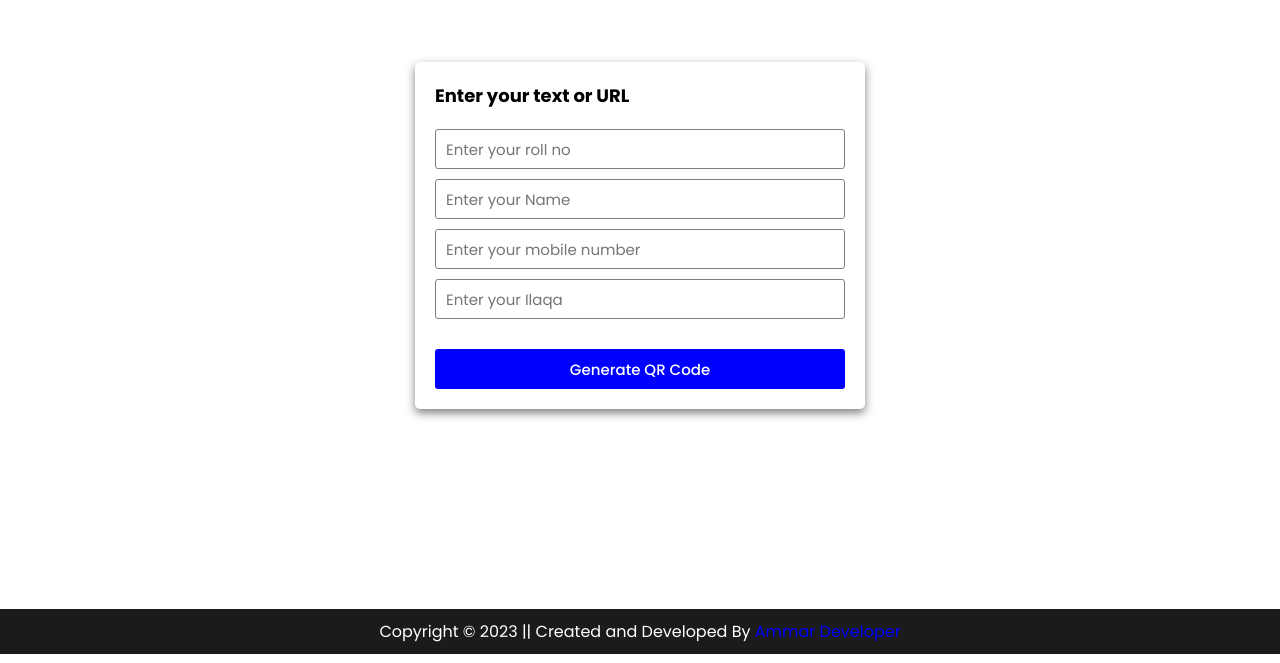
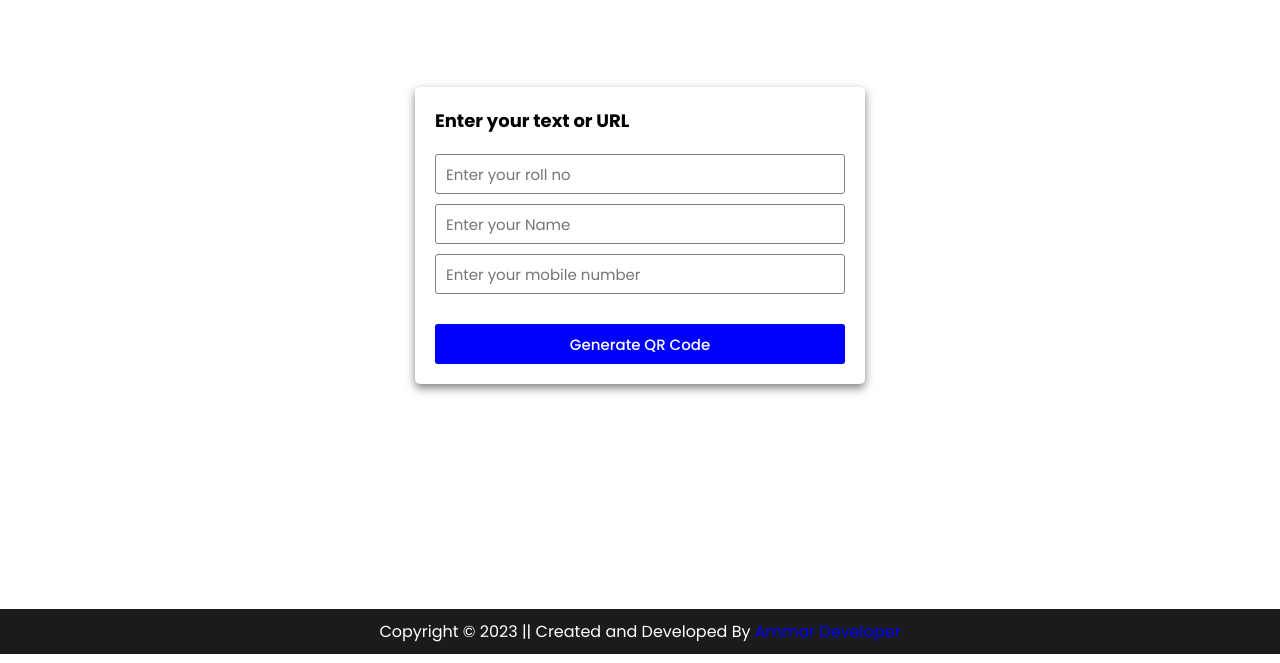
Before and after one commit to AmmarTheDeveloper/Qr-Code-Generator, a plain HTML site: page index.html in a window 1280 px wide. Shown: the part 137-800 px from the top of the page. Drawn offline with Linux system fonts and the light colour scheme.

Commit message:
Update index.html

```diff
--- a/index.html
+++ b/index.html
@@ -17,7 +17,7 @@
             <input type="number" id="roll-no" placeholder="Enter your roll no">
             <input type="text" id="name" placeholder="Enter your Name">
             <input type="number" id="number" placeholder="Enter your mobile number">
-            <input type="text" id="ilaqa" placeholder="Enter your Ilaqa">
+<!--             <input type="text" id="ilaqa" placeholder="Enter your Ilaqa"> -->
             <div class="img">
                 <img src="" alt="">
             </div>
```
